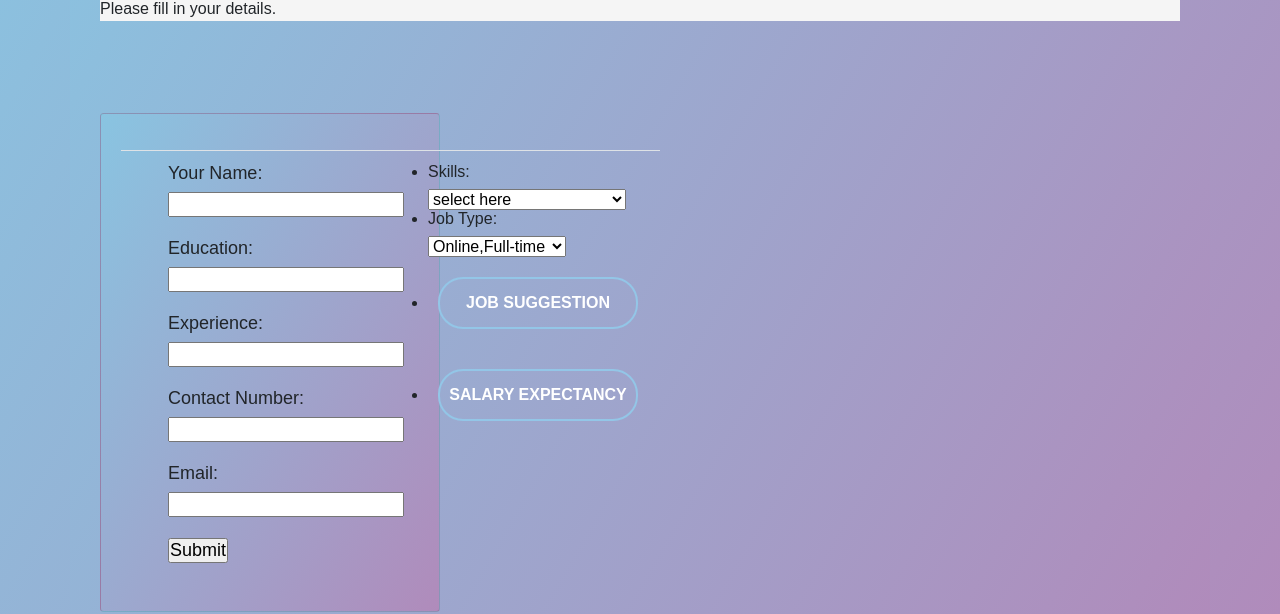
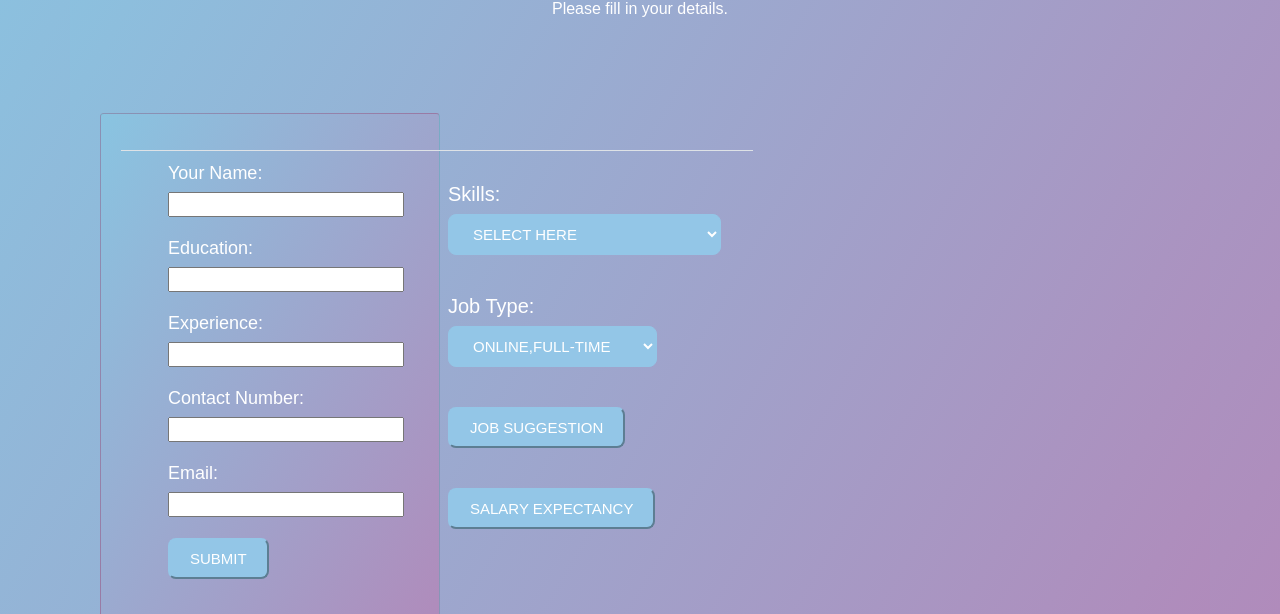
Before and after one commit to BlackDeath1107/Resumix, a plain HTML site: page profile.html in a window 1280 px wide. Shown: the part 206-820 px from the top of the page. Drawn offline with nearby package versions, Linux system fonts and the light colour scheme.

Commit message:
Update profile.css

```diff
--- a/profile.css
+++ b/profile.css
@@ -40,9 +40,6 @@ body{
     display: flex;
     flex-direction: column;
 }
-.content{
-    background-color: whitesmoke;
-}
 .container{
     width: 100%;
     height: 100vh;
@@ -65,33 +62,103 @@ body{
     font-size: 18px;
 }
 button{
-    width: 200px;
-    padding: 15px 0;
+    background: #93C6E7;
+;
+    -webkit-border-radius: 8;
+    -moz-border-radius: 8;
+    border-radius: 8px;
+    font-family: sans-serif;
+    color: #ffffff;
+    font-size: 15px;
+    padding: 10px 20px 10px 20px;
+    text-decoration: none;
+    border-color: #93C6E7;
+}
+
+button:hover {
+    background:  #89C4E1;
+    text-decoration: none;
+}
+.dropdown{
+    background: #93C6E7;
+    -webkit-border-radius: 8;
+    -moz-border-radius: 8;
+    border-radius: 8px;
+    font-family: sans-serif;
+    color: #ffffff;
+    font-size: 15px;
+    padding: 10px 20px 10px 20px;
+    text-decoration: none;
+    border-color: #93C6E7;
+    font-size: 15px;
+    text-transform: uppercase;
+}
+.dropdown:hover{
+    background:  #89C4E1;
+    text-decoration: none;
+}
+.table{
+    margin-left: auto;
+    margin-right: auto;
+}
+h1{
     text-align: center;
-    margin: 20px 10px;
-    border-radius: 25px;
-    font-weight: bold;
-    border: 2px solid #93C6E7;
-    background: transparent;
+    text-transform: uppercase;
     color: #fff;
-    cursor: pointer;
-    position: relative;
-    overflow: hidden;
+    font-size: 40px;
 }
-span{
+ul{
+    list-style: none;
+}
+li{
+    padding: 20px;
+    color:#fff;
+}
+.mt-3{
+    text-align: center;
+    color:#fff;
+}
+.form{
+    color: #fff;
+}
+.topbar a ::after{
+    content: '';
+    height: 3px;
+    width: 0;
     background: #93C6E7;
-    height: 100%;
-    width: 0;
-    border-radius: 25px;
     position: absolute;
     left: 0;
-    bottom: 0;
-    z-index: -1;
+    bottom: -10px;
     transition: 0.5s;
 }
-button:hover span{
+.topbar a:hover::after{
     width: 100%;
 }
-button:hover{
-    border: none;
+.skills{
+    font-size:20px;
+    color: #fff;
+
 }
+p{
+    color: #fff;
+    font-size: 16px;
+    text-align: center;
+}
+.submit{
+    background: #93C6E7;
+    -webkit-border-radius: 8;
+    -moz-border-radius: 8;
+    border-radius: 8px;
+    font-family: sans-serif;
+    color: #ffffff;
+    font-size: 15px;
+    padding: 10px 20px 10px 20px;
+    text-decoration: none;
+    border-color: #93C6E7;
+    font-size: 15px;
+    text-transform: uppercase;
+}
+.submit:hover{
+    background:  #89C4E1;
+    text-decoration: none;
+}
```
